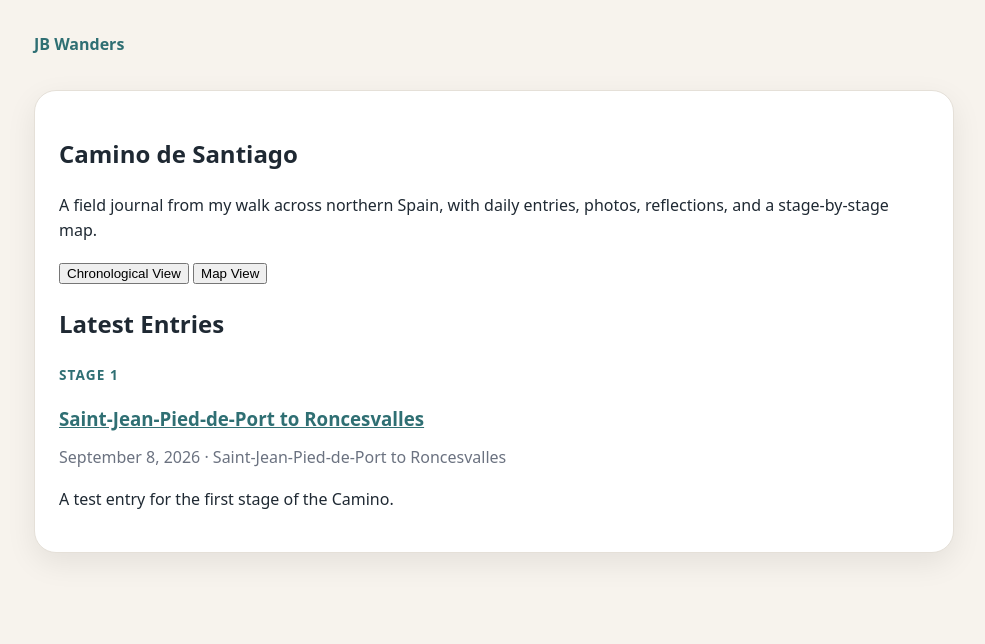
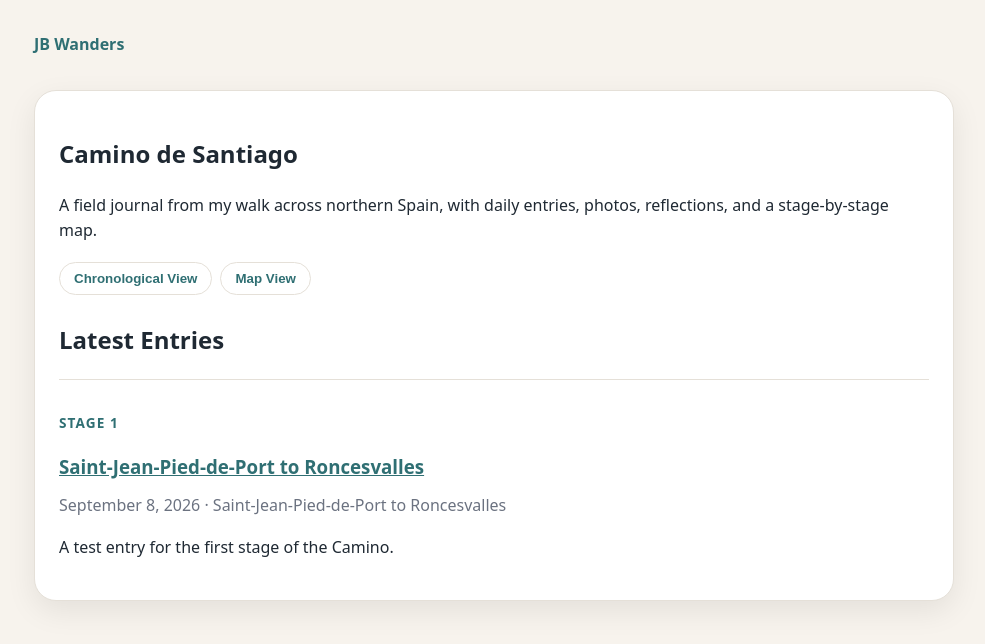
Before and after one commit to jmbauer79/jmbauer79.github.io, a Jekyll site: the page built from wanders/camino-de-santiago.html, in a window 1280 px wide. Shown: the top 644 px of the page, without its empty margins (146-1131 px from the left). Built offline with Jekyll 4.4.1, drawn with Linux system fonts in a browser that asks for light colours.

Commit message:
Update camino-de-santiago.html

```diff
--- a/wanders/camino-de-santiago.html
+++ b/wanders/camino-de-santiago.html
@@ -60,12 +60,111 @@
 <section id="camino-map-view" style="display: none;">
   <h2>Map View</h2>
   <p>
-    Eventually, this map will show each Camino stage as a clickable marker.
-    For now, this section confirms that the view switcher is working.
+    Click a stage marker to open that day’s Camino entry.
   </p>
+
+  <div id="camino-map"></div>
 </section>
 
+<link
+  rel="stylesheet"
+  href="https://unpkg.com/leaflet@1.9.4/dist/leaflet.css"
+/>
+
+<script src="https://unpkg.com/leaflet@1.9.4/dist/leaflet.js"></script>
+
+<style>
+  .camino-view-toggle {
+    display: flex;
+    gap: 8px;
+    flex-wrap: wrap;
+    margin: 18px 0 26px;
+  }
+
+  .camino-view-toggle button {
+    border: 1px solid var(--border);
+    background: var(--paper);
+    color: var(--accent);
+    border-radius: 999px;
+    padding: 8px 14px;
+    font-weight: 700;
+    cursor: pointer;
+  }
+
+  .camino-entry-list {
+    display: grid;
+    gap: 18px;
+  }
+
+  .camino-card {
+    border-top: 1px solid var(--border);
+    padding-top: 18px;
+  }
+
+  #camino-map {
+    height: 520px;
+    border-radius: 18px;
+    border: 1px solid var(--border);
+    overflow: hidden;
+    margin-top: 18px;
+  }
+
+  @media (max-width: 640px) {
+    #camino-map {
+      height: 420px;
+    }
+  }
+</style>
+
 <script>
+  const caminoStages = [
+    {% assign map_entries = site.camino_entries | sort: "stage_number" %}
+    {% for entry in map_entries %}
+      {% if entry.latitude and entry.longitude %}
+        {
+          title: {{ entry.title | jsonify }},
+          stage: {{ entry.stage_number | jsonify }},
+          date: {{ entry.date | date: "%B %-d, %Y" | jsonify }},
+          start: {{ entry.start_location | jsonify }},
+          end: {{ entry.end_location | jsonify }},
+          lat: {{ entry.latitude | jsonify }},
+          lng: {{ entry.longitude | jsonify }},
+          url: {{ entry.url | jsonify }}
+        }{% unless forloop.last %},{% endunless %}
+      {% endif %}
+    {% endfor %}
+  ];
+
+  let caminoMapInitialized = false;
+  let caminoMap;
+
+  function initializeCaminoMap() {
+    if (caminoMapInitialized) {
+      caminoMap.invalidateSize();
+      return;
+    }
+
+    caminoMap = L.map('camino-map').setView([42.9, -4.2], 7);
+
+    L.tileLayer('https://{s}.tile.openstreetmap.org/{z}/{x}/{y}.png', {
+      maxZoom: 18,
+      attribution: '&copy; OpenStreetMap contributors'
+    }).addTo(caminoMap);
+
+    caminoStages.forEach(function(stage) {
+      const marker = L.marker([stage.lat, stage.lng]).addTo(caminoMap);
+
+      marker.bindPopup(`
+        <strong>Stage ${stage.stage}: ${stage.title}</strong><br>
+        ${stage.date}<br>
+        ${stage.start} to ${stage.end}<br>
+        <a href="${stage.url}">Read entry</a>
+      `);
+    });
+
+    caminoMapInitialized = true;
+  }
+
   function showCaminoView(view) {
     const chronological = document.getElementById('camino-chronological-view');
     const map = document.getElementById('camino-map-view');
```
Also changed, not shown: other parts of wanders/camino-de-santiago.html (+4 -0 lines).
